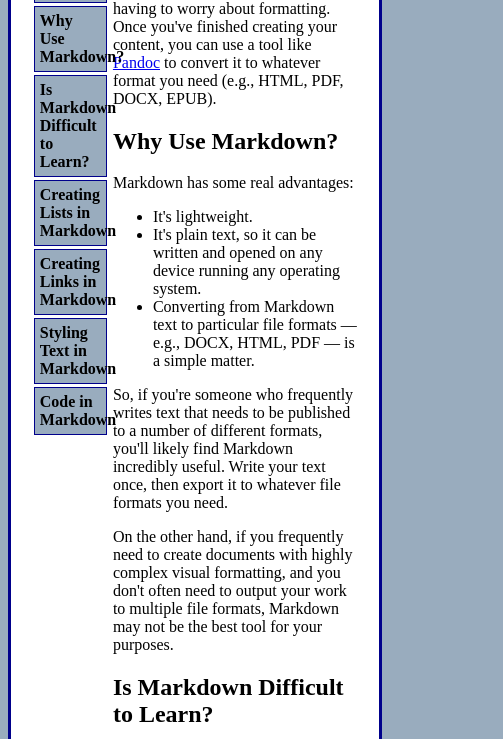
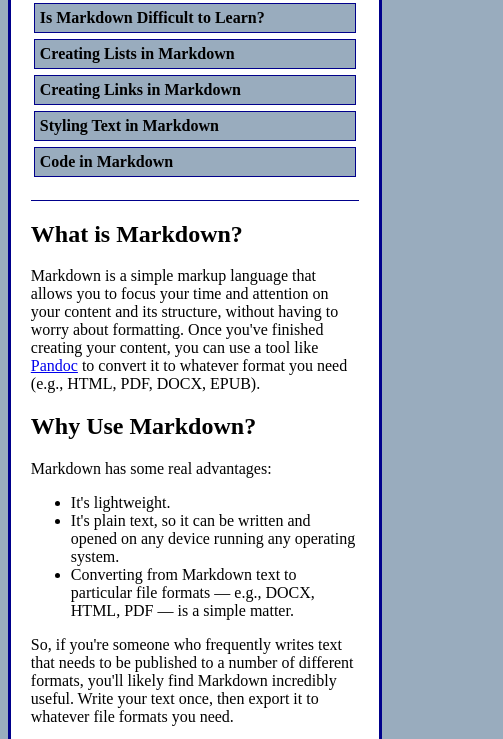
Before and after one commit to acavender/techdoc, a plain HTML site: page index.html in a window 390 px wide. Shown: the part 170-909 px from the top of the page, 503 px wide, since content can reach past the window. Drawn offline with Linux system fonts and the light colour scheme; a script that the page names is missing.

Commit message:
Added a media query and styling.

```diff
--- a/index.html
+++ b/index.html
@@ -86,8 +86,10 @@
         </section>
         <section class="main-section" id="Creating_Links_in_Markdown">
             <h2>Creating Links in Markdown</h2>
-            <p>Links are easy to create, too. Simply enclose the text you want to be clickable in square brackets, followed immediately by the link in parentheses, like so: <pre>
-            <code class="codetext">[clickable text](URL to load on click)</code></pre></p>
+            <p>Links are easy to create, too. Simply enclose the text you want to be clickable in square brackets, followed immediately by the link in parentheses, like so:</p>
+            <p>
+                <code class="codetext">[clickable text](URL to load on click)</code>
+            </p>
         </section>
         <section class="main-section" id="Styling-Text in Markdown">
             <h2>Styling Text in Markdown</h2>
--- a/main.css
+++ b/main.css
@@ -19,7 +19,6 @@ code {
     color: black;
     font-weight: bold;
 }
-
 
 #navbar {
     height: 50%;
@@ -53,3 +52,34 @@ code {
 #main-doc {
     width: 75%;
 }
+
+/* For smaller screens */
+
+@media (max-width: 768px) {
+
+    body {
+        flex-direction: column;
+        justify-content: space-between;
+    }
+
+    #navbar {
+        background-color: white;
+        border-bottom: 1px solid darkblue;
+        display: flex;
+        flex-direction: row;
+        flex-wrap: wrap;
+        height: auto;
+        padding-bottom: 20px;
+        position: sticky;
+        width: 100%;
+    }
+
+    .nav-item {
+        width: 100%;
+    }
+
+    #main-doc {
+        width: 100%;
+    }
+
+}
```
